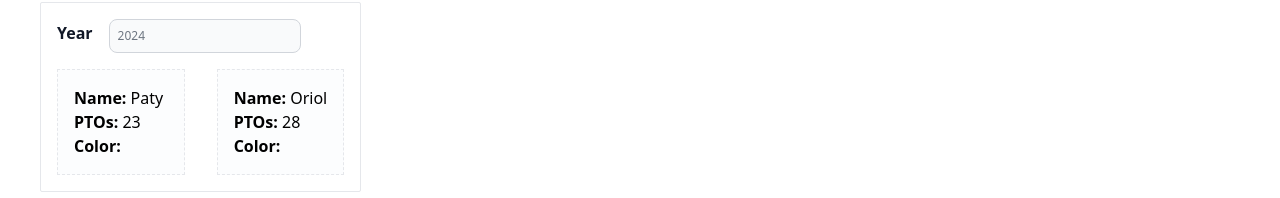
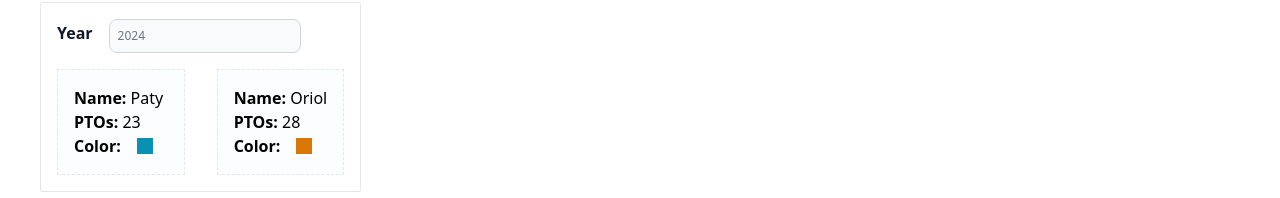
Before and after one commit to PatyCu/vacation-planner, a React (Vite) app: page / in a window 1280 px wide. Shown: the part 114-312 px from the top of the page. Built offline with nearby package versions, Linux system fonts and the light colour scheme.

Commit message:
fixed tailwind class not being re-rendered

```diff
--- /dev/null
+++ b/src/components/ClickableColor.tsx
@@ -0,0 +1,37 @@
+import { useState } from "react";
+
+const ColorPalette = [
+    "bg-cyan-600",
+    "bg-amber-600",
+    "bg-red-600",
+    "bg-orange-600",
+    "bg-green-600",
+    "bg-blue-600",
+    "bg-indigo-600",
+    "bg-purple-600",
+    "bg-pink-600",
+    "bg-teal-600",
+    "bg-lime-600"
+];
+interface ClickableColorProps {
+    color: number;
+}
+
+function getNextColor(index: number) {
+    return index === ColorPalette.length - 1 ? 0 : index + 1;
+}
+
+const ClickableColor = ({ color }: ClickableColorProps) => {
+    const [activeColor, setActiveColor] = useState(color);
+
+    const cssForColors = `size-4 ${ColorPalette[activeColor]} mt-1`;
+
+    return (
+        <button
+            className={cssForColors}
+            onClick={() => setActiveColor(getNextColor(activeColor))}
+        >&nbsp;</button>
+    );
+};
+
+export default ClickableColor;
--- a/src/components/Settings.tsx
+++ b/src/components/Settings.tsx
@@ -1,18 +1,22 @@
-const Settings = () => {
-  const year = "2024";
+import ClickableColor from "./ClickableColor";
+
+const year = "2024";
   const vacationers = [
     {
       name: "Paty",
       ptoDays: 23,
-      color: "cyan-600",
+      color: 0,
     },
     {
       name: "Oriol",
       ptoDays: 28,
-      color: "amber-600",
+      color: 1,
     },
   ];
-  const cssForColors = vacationers.map((vacationer, index) => (`size-4 bg-${vacationer.color} mt-1`));
+
+const Settings = () => {
+
+  //const cssForColors = vacationers.map((vacationer, index) => (`size-4 bg-${vacationer.color} mt-1`));
   const cssForCols = `grid grid-cols-2 mt-4 gap-x-8`;
 
   return (
@@ -45,7 +49,7 @@ const Settings = () => {
               <p>
                 <span className="font-bold">Color:</span>
               </p>
-              <div className={cssForColors[index]}></div>
+              <ClickableColor color={ vacationer.color } />
             </div>
           </li>
         ))}
```
